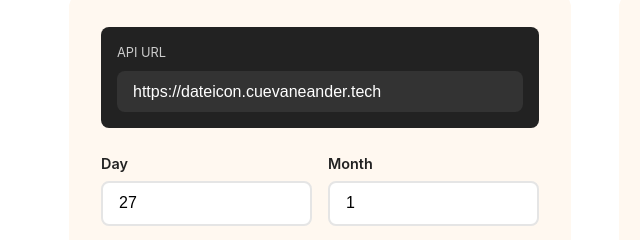
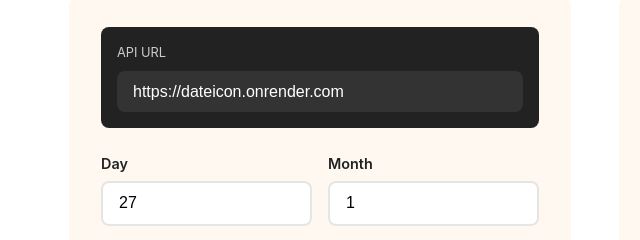
Before and after one commit to 4DRIAN0RTIZ/dateIcon, a plain HTML site: page index.html in a window 1280 px wide. Shown: the part 1865-2105 px from the top of the page, 45-685 px from the left. Drawn offline with Linux system fonts and the light colour scheme.

Commit message:
Actualizar index.html

```diff
--- a/index.html
+++ b/index.html
@@ -710,7 +710,7 @@
 
 		// Load saved URL or use default
 		const saved = localStorage.getItem(STORAGE_KEY);
-		apiUrlInput.value = saved || 'https://dateicon.cuevaneander.tech';
+		apiUrlInput.value = saved || 'https://dateicon.onrender.com';
 
 		apiUrlInput.addEventListener('change', () => {
 			localStorage.setItem(STORAGE_KEY, apiUrlInput.value.trim());
```
